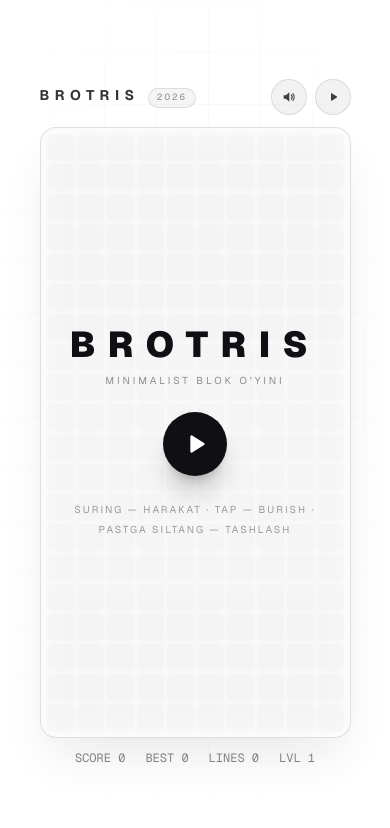
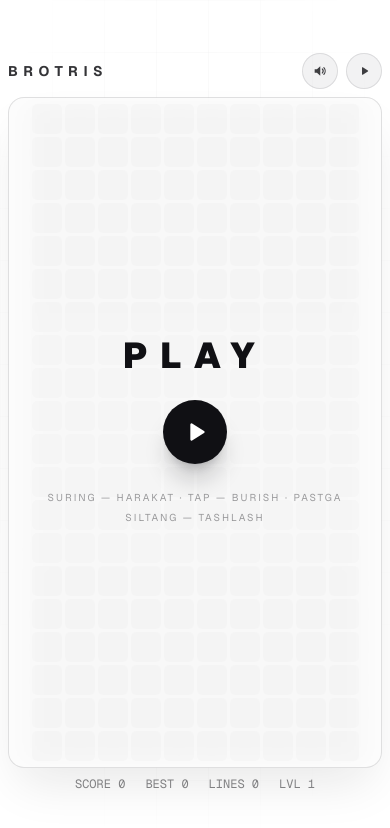
Before and after one commit to islome/brotris, a Next.js app: page / in a window 390 px wide. Shown: the top 828 px of the page. Built offline with nearby package versions, Linux system fonts and the light colour scheme.

Commit message:
Refactor TetrisGame layout for improved responsiveness and update title to 'PLAY'

```diff
--- a/app/components/TetrisGame.tsx
+++ b/app/components/TetrisGame.tsx
@@ -286,18 +286,15 @@ export default function TetrisGame() {
   };
 
   return (
-    <main className="relative flex min-h-svh select-none flex-col items-center justify-center gap-4 overflow-hidden p-4">
+    <main className="relative flex min-h-svh select-none flex-col items-center justify-center gap-2 overflow-hidden p-2 sm:gap-4 sm:p-4">
       <Backdrop />
 
-      <div className="flex flex-col gap-3 [--cell:clamp(15px,3.2svh,28px)] md:[--cell:clamp(17px,calc((100svh_-_160px)/20),36px)] xl:[--cell:clamp(18px,calc((100svh_-_185px)/20),40px)]">
+      <div className="flex w-full flex-col gap-2 sm:w-auto sm:gap-3 [--cell:clamp(15px,min(calc((100svh_-_165px)/20),calc((100vw_-_55px)/10)),30px)] md:[--cell:clamp(17px,calc((100svh_-_160px)/20),36px)] xl:[--cell:clamp(18px,calc((100svh_-_185px)/20),40px)]">
         {/* Header */}
         <header className="flex items-center justify-between">
           <div className="flex items-baseline gap-2">
             <span className="text-sm font-bold tracking-[0.4em] text-foreground/85">
               BROTRIS
-            </span>
-            <span className="rounded-full border border-foreground/10 bg-foreground/[0.04] px-2 py-0.5 text-[9px] font-medium tracking-[0.2em] text-foreground/40">
-              2026
             </span>
           </div>
           <div className="flex items-center gap-2">
@@ -339,7 +336,7 @@ export default function TetrisGame() {
         <div className="flex items-start gap-4">
           {/* Board */}
           <div
-            className="relative touch-none overflow-hidden rounded-2xl border border-foreground/10 bg-foreground/[0.03] p-1.5 shadow-2xl shadow-foreground/10 backdrop-blur-xl xl:p-2"
+            className="relative touch-none overflow-hidden rounded-2xl border border-foreground/10 bg-foreground/[0.03] p-1.5 shadow-2xl shadow-foreground/10 backdrop-blur-xl max-sm:flex max-sm:w-full max-sm:justify-center xl:p-2"
             onTouchStart={onTouchStart}
             onTouchMove={onTouchMove}
             onTouchEnd={onTouchEnd}
@@ -467,11 +464,8 @@ function Overlay({
       ) : (
         <div className="text-center">
           <h1 className="text-4xl font-black tracking-[0.35em] text-foreground xl:text-5xl">
-            BROTRIS
+            PLAY
           </h1>
-          <p className="mt-2 text-[10px] uppercase tracking-[0.3em] text-foreground/45">
-            Minimalist blok o&apos;yini
-          </p>
         </div>
       )}
 
```
